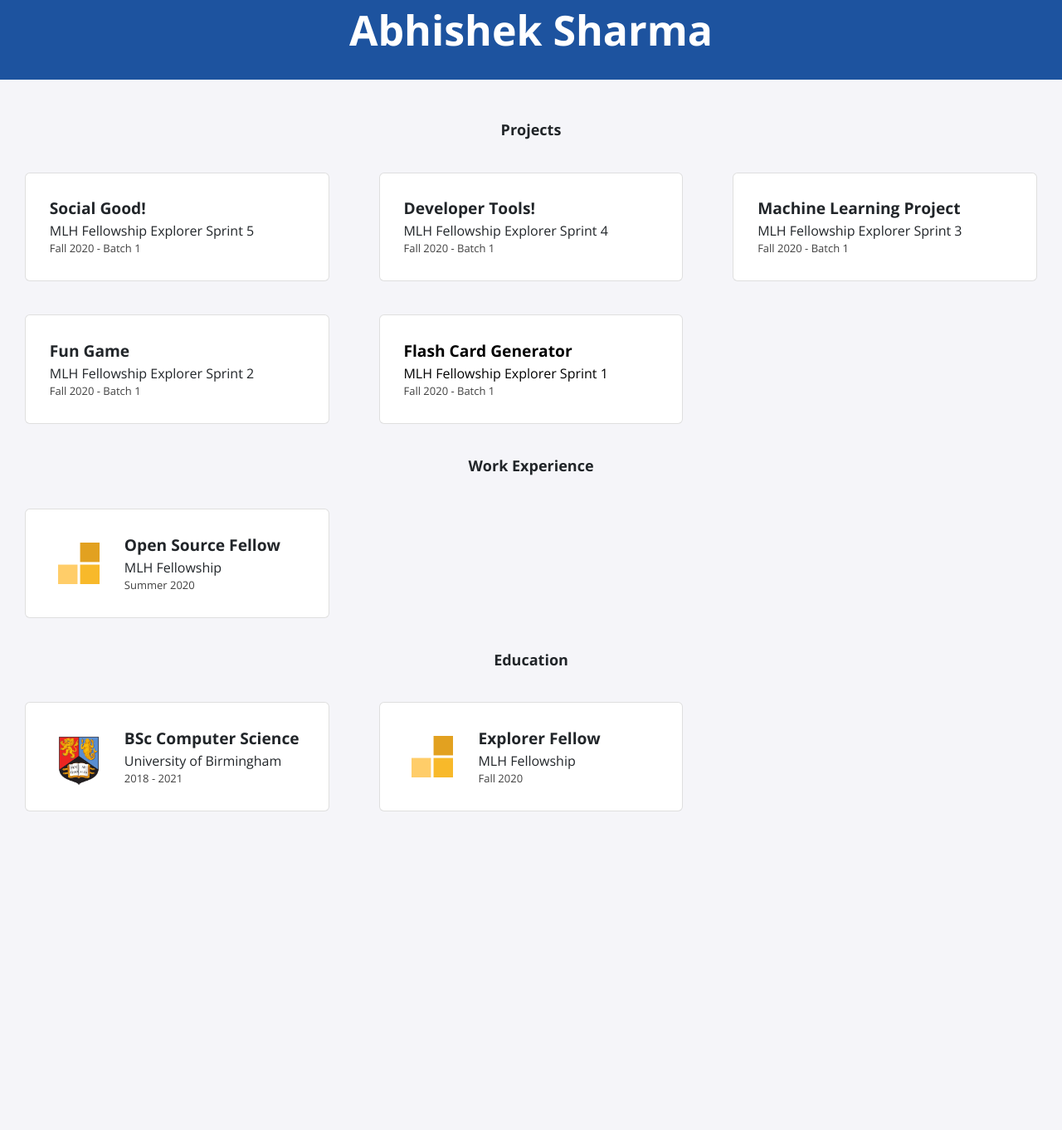
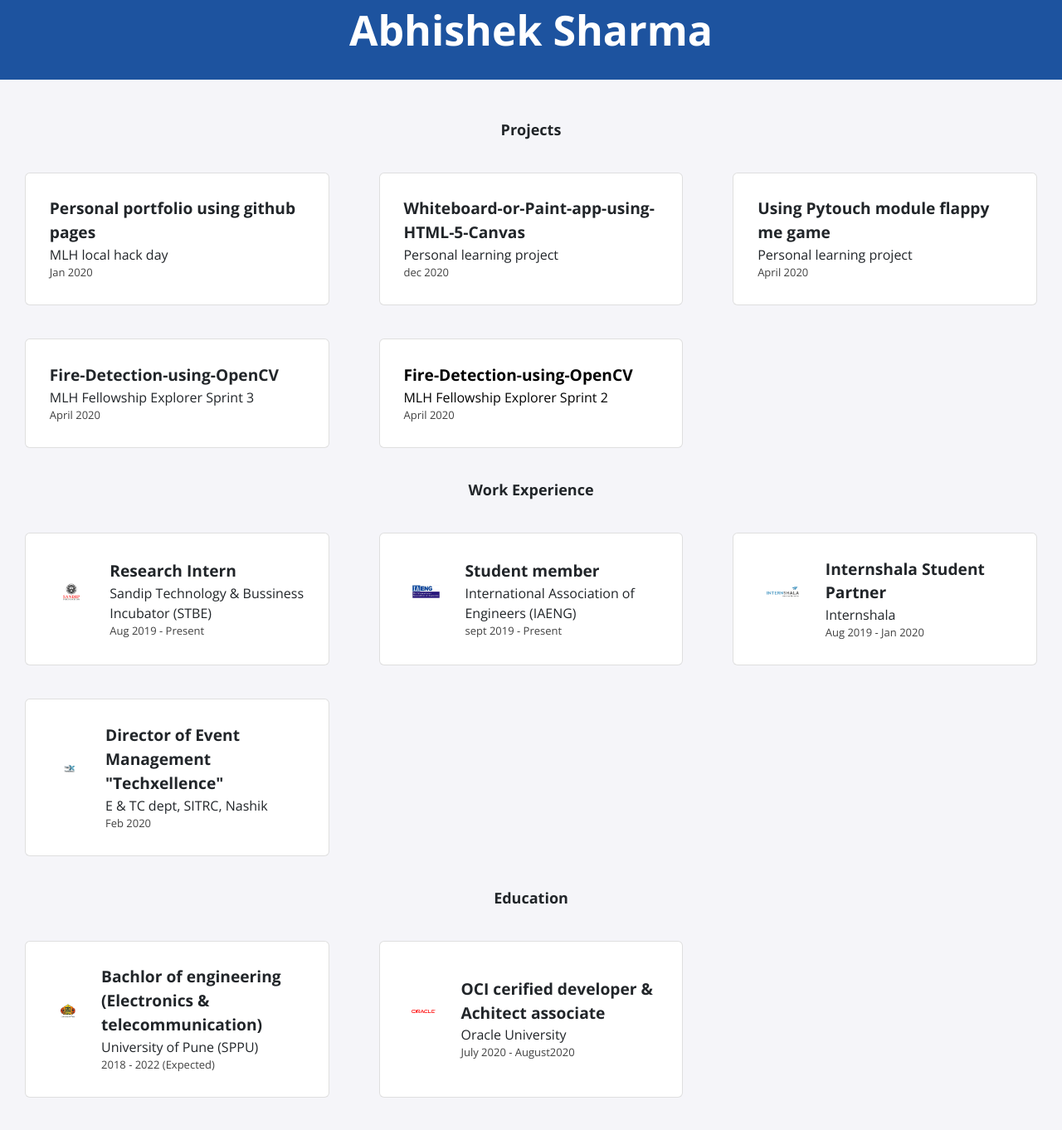
Before and after one commit to abhishek7389/abhishek7389.github.io, a Jekyll site: the page built from index.html, in a window 1280 px wide and 1400 px high, scrolled down 271 px, cut to the strip 23-1385 px from the top of the window. Shown: the whole strip at 83% size. Built offline with Jekyll 4.4.1, drawn with Linux system fonts in a browser that asks for light colours; nearby versions of some CDN libraries; before the commit the page ends 1342 px from its top, so only the background shows below that.

Commit message:
updated more information

```diff
--- a/_data/education.yml
+++ b/_data/education.yml
@@ -1,9 +1,9 @@
-- course: BSc Computer Science
-  institute: University of Birmingham
-  dates: 2018 - 2021
-  logo: uob.png
+- course: Bachlor of engineering (Electronics & telecommunication)
+  institute: University of Pune (SPPU)
+  dates: 2018 - 2022 (Expected)
+  logo: kisspng-department-of-physics-nashik-centre-for-modeling-a-schedule-5abfd52c436274.028559531522521388276.png
 
-- course: Explorer Fellow
-  institute: MLH Fellowship
-  dates: Fall 2020
-  logo: fellowship.svg
+- course: OCI cerified developer & Achitect associate
+  institute: Oracle University
+  dates: July 2020 - August2020
+  logo: PngItem_4237.png
--- a/_data/experience.yml
+++ b/_data/experience.yml
@@ -1,4 +1,19 @@
-- role: Open Source Fellow
-  company: MLH Fellowship
-  dates: Summer 2020
-  logo: fellowship.svg
+- role: Research Intern
+  company: Sandip Technology & Bussiness Incubator (STBE)
+  dates: Aug 2019 - Present
+  logo: sandip.png
+
+- role: Student member
+  company: International Association of Engineers (IAENG)
+  dates: sept 2019 - Present
+  logo: IAENG_logo.png
+
+- role: Internshala Student Partner
+  company: Internshala
+  dates: Aug 2019 - Jan 2020
+  logo: kisspng-internshala-microsoft-student-partners-birla-insti-bbb-5b291659dc50e6.1506123115294193539024.png
+
+- role: Director of Event Management "Techxellence"
+  company: E & TC dept, SITRC, Nashik
+  dates: Feb 2020
+  logo: pb bosss 2.png
--- a/_data/projects.yml
+++ b/_data/projects.yml
@@ -1,20 +1,20 @@
-- title: Social Good!
-  event: MLH Fellowship Explorer Sprint 5
-  date: Fall 2020 - Batch 1
+- title: Personal portfolio using github pages
+  event: MLH local hack day
+  date: Jan 2020
 
-- title: Developer Tools!
-  event: MLH Fellowship Explorer Sprint 4
-  date: Fall 2020 - Batch 1
+- title: Whiteboard-or-Paint-app-using-HTML-5-Canvas
+  event: Personal learning project
+  date: dec 2020
 
-- title: Machine Learning Project
+- title: Using Pytouch module flappy me game
+  event: Personal learning project
+  date: April 2020
+
+- title: Fire-Detection-using-OpenCV
   event: MLH Fellowship Explorer Sprint 3
-  date: Fall 2020 - Batch 1
+  date: April 2020
 
-- title: Fun Game
+- title: Fire-Detection-using-OpenCV
   event: MLH Fellowship Explorer Sprint 2
-  date: Fall 2020 - Batch 1
-
-- title: Flash Card Generator
-  event: MLH Fellowship Explorer Sprint 1
-  date: Fall 2020 - Batch 1
+  date: April 2020
   page-name: sprint1
```
Also changed, not shown: Gemfile.lock, assets/img/education/PngItem_4237.png (added), assets/img/education/fellowship.svg (deleted), assets/img/education/kisspng-department-of-physics-nashik-centre-for-modeling-a-schedule-5abfd52c436274.028559531522521388276.png (added), assets/img/education/uob.png (deleted), assets/img/experience/IAENG_logo.png (added), assets/img/experience/fellowship.svg (deleted), assets/img/experience/kisspng-internshala-microsoft-student-partners-birla-insti-bbb-5b291659dc50e6.1506123115294193539024.png (added), assets/img/experience/mlh.svg (deleted), assets/img/experience/pb bosss 2.png (added), assets/img/experience/sandip.png (added), 1 other file.
